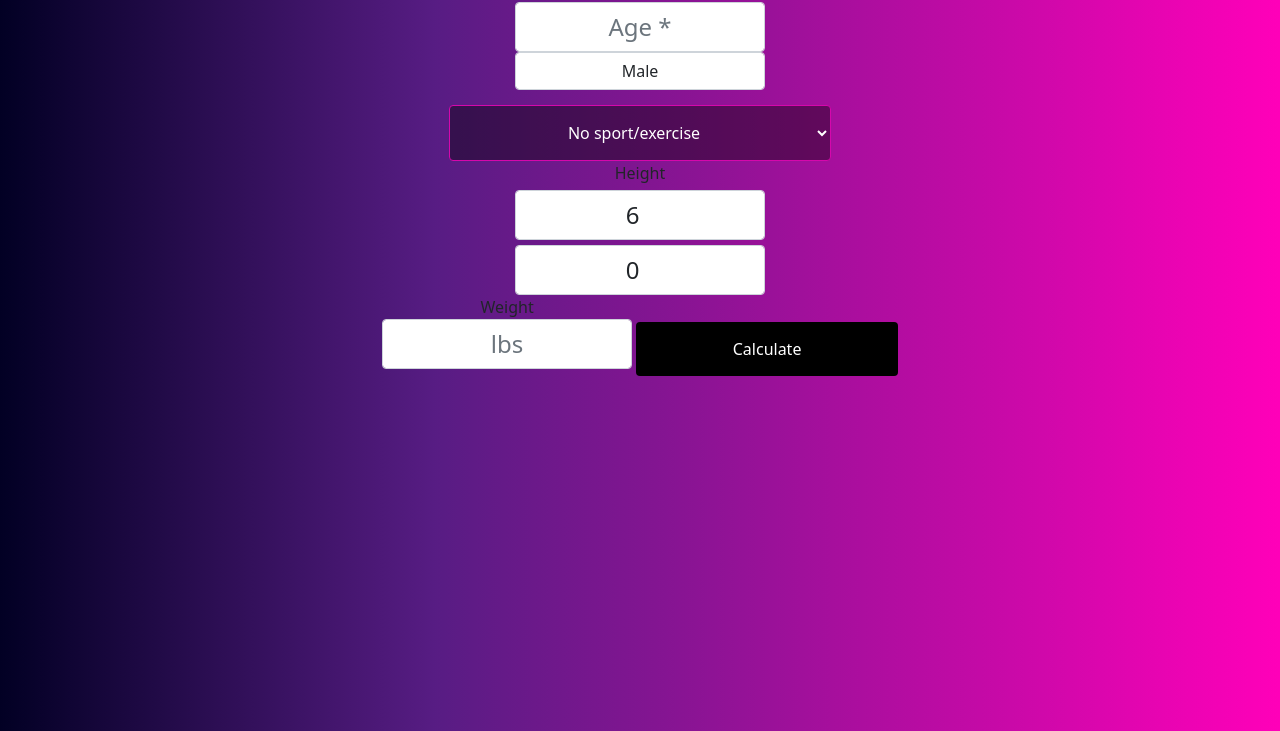
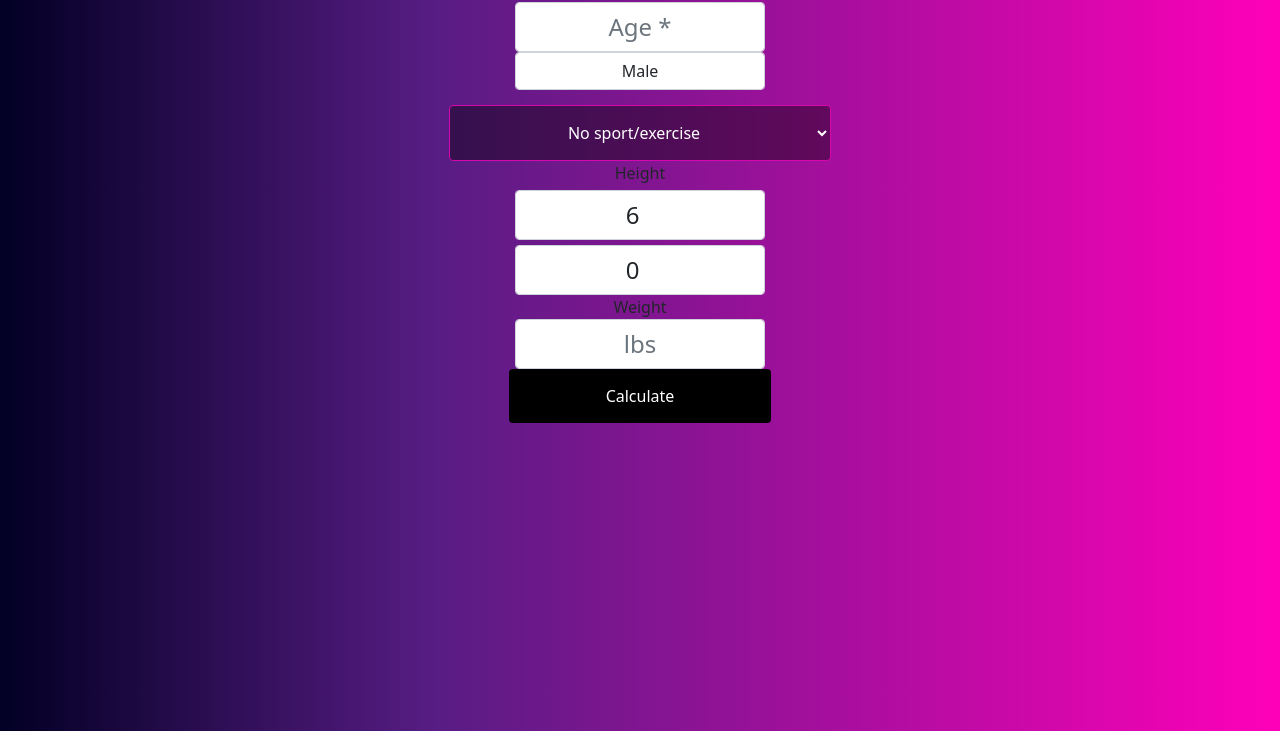
Before and after one commit to ensured/helth, a plain HTML site: page index.html in a window 1280 px wide. Shown: the part 69-800 px from the top of the page. Drawn offline with nearby package versions, Linux system fonts and the light colour scheme.

Commit message:
Update index.html

```diff
--- a/index.html
+++ b/index.html
@@ -123,16 +123,17 @@
         </div>
         </label>
     </div>
-    <!--
-    <div id="other-app">
-        <input type="text" placeholder="desired weight" id="desired_weight">
+
+    <!-- <div id="other-app">
+        <input type="text" placeholder="desired weight" id="desired_weight" value="150">
         <br>
         <input type="text" placeholder="amount of days" id="amount_days" value="30">
         <br>
 
     </div> -->
-
-    <button id="calculate" class="btn btn-outline-success my-2 my-lg-0">Calculate</button>
+    <div>
+        <button id="calculate" class="btn btn-outline-success my-2 my-lg-0">Calculate</button>
+    </div>
 
     <div id="output-container">
         <p id="total_calories" class="daily_calories"></p>
```
